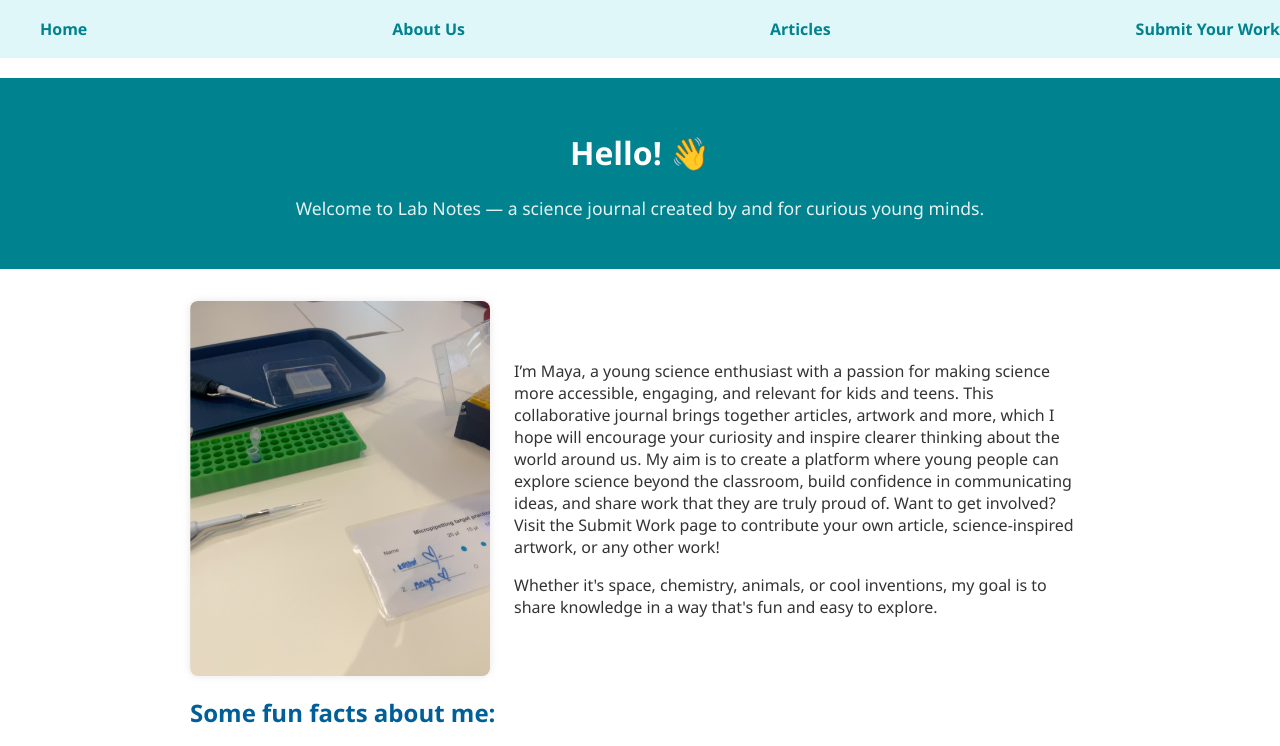
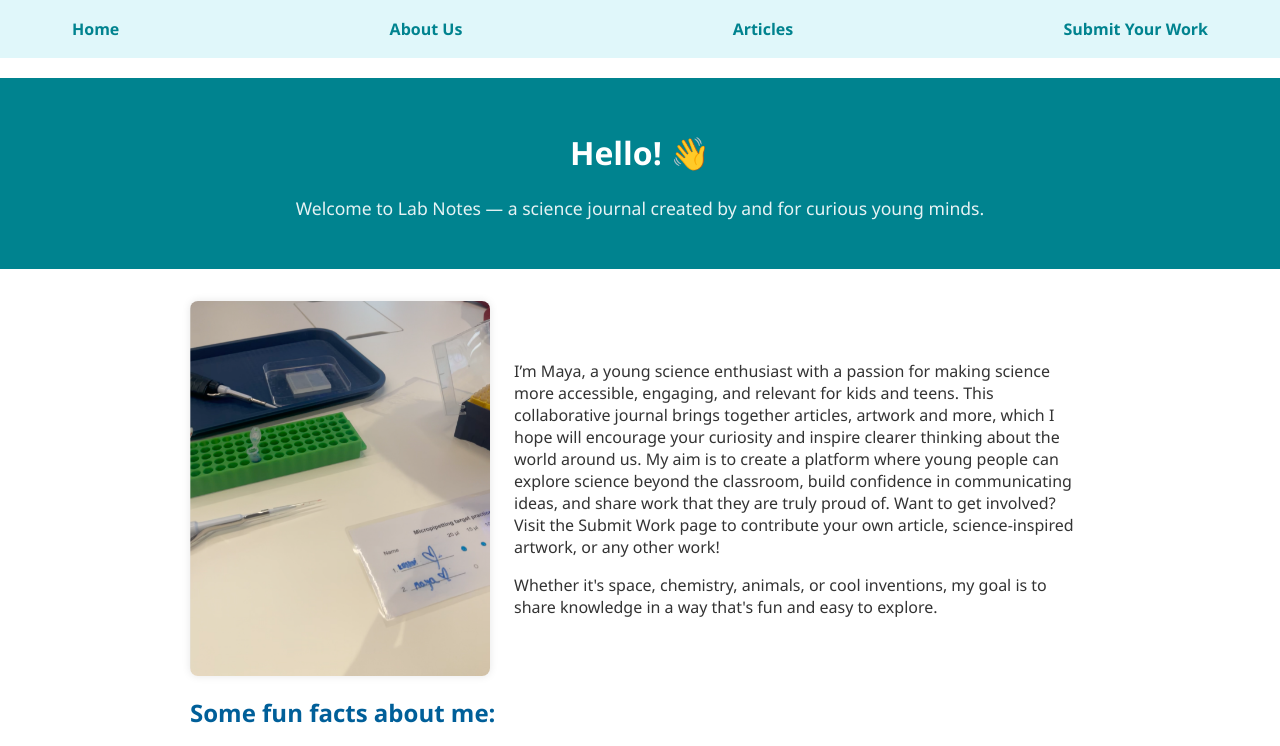
Before and after one commit to imayadev/imayadev.github.io, a plain HTML site: page about-us.html in a window 1280 px wide. Shown: the top 746 px of the page. Drawn offline with Linux system fonts and the light colour scheme.

Commit message:
asdf
daa

```diff
--- a/about-us.html
+++ b/about-us.html
@@ -57,7 +57,7 @@
     </section>
 
     <section class="photo-grid">
-      <img src="images/IMG_7430.jpeg" alt="Placeholder lab photo" style="transform: rotate(-90deg);">
+      <img src="/images/IMG_7430.jpeg" alt="Placeholder lab photo" style="transform: rotate(-90deg);">
     </section>
   </main>
 
--- a/aboutus.css
+++ b/aboutus.css
@@ -2,11 +2,25 @@
     margin-bottom: 20px; background: #e0f7fa; padding: 0; font-family: "Segoe UI", sans-serif;
 }
 .top-nav-link {
-    display:block; padding:18px 0; color:#00838f; text-decoration:none; font-weight:bold; font-family: "Segoe UI", sans-serif;
+  display: block;
+  padding: 18px 32px;
+  color: #00838f;
+  text-decoration: none;
+  font-weight: bold;
+  font-family: "Segoe UI", sans-serif;
+  white-space: nowrap;
 }
 
 .top-nav-list {
-    list-style: none; display: flex; justify-content: space-between; align-items: center; margin: 0;
+  list-style: none;
+  display: flex;
+  flex-direction: row;
+  justify-content: space-between;
+  align-items: center;
+  margin: 0;
+  padding: 0 40px;
+  width: 100%;
+  box-sizing: border-box;
 }
 
 
--- /dev/null
+++ b/article1.css
@@ -0,0 +1,32 @@
+.top-nav {
+    margin-bottom: 20px; background: #e0f7fa; padding: 0; font-family: "Segoe UI", sans-serif;
+}
+.top-nav-link {
+  display: block;
+  padding: 18px 32px;
+  color: #00838f;
+  text-decoration: none;
+  font-weight: bold;
+  font-family: "Segoe UI", sans-serif;
+  white-space: nowrap;
+}
+
+.top-nav-list {
+  list-style: none;
+  display: flex;
+  flex-direction: row;
+  justify-content: space-between;
+  align-items: center;
+  margin: 0;
+  padding: 0 40px;
+  width: 100%;
+  box-sizing: border-box;
+}
+
+body {
+      font-family: "Segoe UI", sans-serif;
+      background-color: white;
+      color: #333;
+      margin: 0;
+      padding: 0;
+    }
--- /dev/null
+++ b/article2.css
@@ -0,0 +1,32 @@
+.top-nav {
+    margin-bottom: 20px; background: #e0f7fa; padding: 0; font-family: "Segoe UI", sans-serif;
+}
+.top-nav-link {
+  display: block;
+  padding: 18px 32px;
+  color: #00838f;
+  text-decoration: none;
+  font-weight: bold;
+  font-family: "Segoe UI", sans-serif;
+  white-space: nowrap;
+}
+
+.top-nav-list {
+  list-style: none;
+  display: flex;
+  flex-direction: row;
+  justify-content: space-between;
+  align-items: center;
+  margin: 0;
+  padding: 0 40px;
+  width: 100%;
+  box-sizing: border-box;
+}
+
+body {
+      font-family: "Segoe UI", sans-serif;
+      background-color: white;
+      color: #333;
+      margin: 0;
+      padding: 0;
+    }
--- /dev/null
+++ b/article3.css
@@ -0,0 +1,32 @@
+.top-nav {
+    margin-bottom: 20px; background: #e0f7fa; padding: 0; font-family: "Segoe UI", sans-serif;
+}
+.top-nav-link {
+  display: block;
+  padding: 18px 32px;
+  color: #00838f;
+  text-decoration: none;
+  font-weight: bold;
+  font-family: "Segoe UI", sans-serif;
+  white-space: nowrap;
+}
+
+.top-nav-list {
+  list-style: none;
+  display: flex;
+  flex-direction: row;
+  justify-content: space-between;
+  align-items: center;
+  margin: 0;
+  padding: 0 40px;
+  width: 100%;
+  box-sizing: border-box;
+}
+
+body {
+      font-family: "Segoe UI", sans-serif;
+      background-color: white;
+      color: #333;
+      margin: 0;
+      padding: 0;
+    }
--- a/articles.css
+++ b/articles.css
@@ -1,7 +1,6 @@
 .top-nav {
     margin-bottom: 20px; background: #e0f7fa; padding: 0; font-family: "Segoe UI", sans-serif;
 }
-
 .top-nav-link {
   display: block;
   padding: 18px 32px;
--- a/index.css
+++ b/index.css
@@ -85,6 +85,7 @@ body {
       margin: 0;
       padding: 0;
     }
+
 
 .article-column-title {
   margin-top: 2rem;
--- a/submit.css
+++ b/submit.css
@@ -2,12 +2,27 @@
     margin-bottom: 20px; background: #e0f7fa; padding: 0; font-family: "Segoe UI", sans-serif;
 }
 .top-nav-link {
-    display:block; padding:18px 0; color:#00838f; text-decoration:none; font-weight:bold; font-family: "Segoe UI", sans-serif;
+  display: block;
+  padding: 18px 32px;
+  color: #00838f;
+  text-decoration: none;
+  font-weight: bold;
+  font-family: "Segoe UI", sans-serif;
+  white-space: nowrap;
 }
 
 .top-nav-list {
-    list-style: none; display: flex; justify-content: space-between; align-items: center; margin: 0;
+  list-style: none;
+  display: flex;
+  flex-direction: row;
+  justify-content: space-between;
+  align-items: center;
+  margin: 0;
+  padding: 0 40px;
+  width: 100%;
+  box-sizing: border-box;
 }
+
 
 
 
```
Also changed, not shown: article1.html (added, +24 -0 lines), article2.html (added, +24 -0 lines), article3.html (added, +23 -0 lines), 4 other files.
